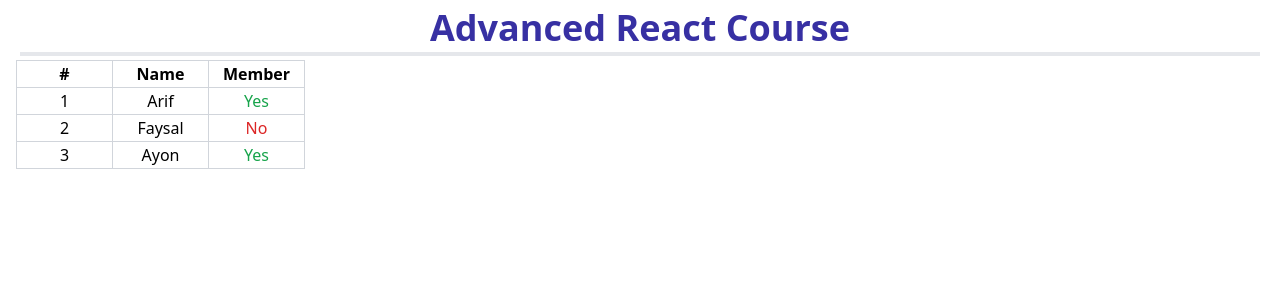
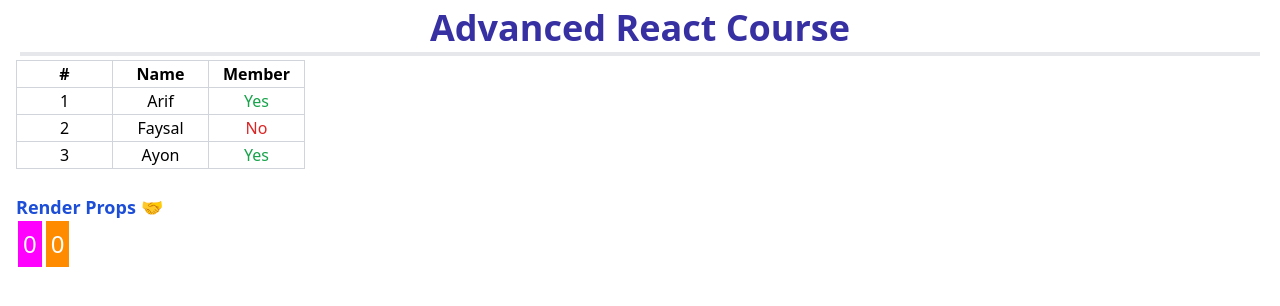
Before and after one commit to BlackKnightZERO/Advanced-React-Course, a React (Create React App) app: page / in a window 1280 px wide. Shown: the top 306 px of the page. Built offline with nearby package versions, Linux system fonts and the light colour scheme.

Commit message:
important ***

```diff
--- a/src/App.js
+++ b/src/App.js
@@ -1,5 +1,10 @@
 import Table from './components/class/Fragment/Table';
 import Label from './components/class/Label';
+import MouseTracker from './components/class/RenderProps/MouseTracker/MouseTracker';
+import RenderProps from './components/class/RenderProps/MouseTracker/RenderProps';
+import WrapperRenderProp from './components/mixed/RenderProps/codeCreativeYt/WrapperRenderProp';
+import Counter1 from './components/mixed/RenderProps/codeCreativeYt/Counter1';
+import Counter2 from './components/mixed/RenderProps/codeCreativeYt/Counter2';
 
 function App() {
 
@@ -10,6 +15,20 @@ function App() {
         <div>
           <Table/>
         </div>
+        <div>
+          {/* <MouseTracker /> */}
+          {/* <RenderProps /> */}
+        </div>
+        <br />
+        <div>
+          <h2 className="text-lg text-blue-700 font-semibold">Render Props &#129309;</h2>
+          <WrapperRenderProp render={ (count, incCount) => {
+            return <Counter1 count={count} incCount={incCount} />
+          } } />
+          <WrapperRenderProp render={ (count, incCount) => {
+            return <Counter2 count={count} incCount={incCount} />
+          } } />
+        </div>
       </div>
     </div>
   );
--- /dev/null
+++ b/src/components/class/RenderProps/MouseTracker/MouseFollower.js
@@ -0,0 +1,19 @@
+import { Component } from "react";
+import logoImg from '../../../../logo.svg';
+
+class MouseFollower extends Component {
+
+    constructor(props) {
+        super(props)
+    }
+
+    render() {
+        return (
+            <div className="">
+            <img src={ logoImg } alt="" style={{ width:'50px', position:'absolute', top:this.props.position.y - 195, left:this.props.position.x - 85 }} />
+            </div>
+        )
+    }
+}
+
+export default MouseFollower;
--- /dev/null
+++ b/src/components/class/RenderProps/MouseTracker/MouseTracker.js
@@ -0,0 +1,39 @@
+import { Component } from "react";
+import MouseFollower from "./MouseFollower";
+
+class MouseTracker extends Component {
+    constructor(props) {
+        super(props)
+        this.state = {
+            x: 0,
+            y: 0
+        }
+    }
+
+    handleMouseMove = (e) => {
+        this.setState((prevValue) => {
+            return {
+                ...prevValue,
+                x: e.clientX,
+                y: e.clientY,
+            }
+        })
+    }
+
+    render() {
+        return (
+            <div style={{ width:'50vw', height:'50vh', background:'#e9e9e9', position: 'relative' }}
+            onMouseMove={this.handleMouseMove}
+            >
+                <div style={{ position: 'absolute', top: '50%', left: '50%', transform: 'translate(-50%, -50%)' }}>X={this.state.x}, Y ={this.state.y}</div>
+
+                {/* <MouseFollower position={this.state} /> */}
+
+                { this.props.render(this.state) }
+            </div>
+        )
+    }
+
+}
+
+export default MouseTracker;
--- /dev/null
+++ b/src/components/class/RenderProps/MouseTracker/RenderProps.js
@@ -0,0 +1,41 @@
+import { Component } from "react";
+import MouseTracker from "./MouseTracker";
+import logoImg from '../../../../logo.svg';
+
+class RenderProps extends Component {
+
+    selfFunction = (src) => {
+        return (
+            <img src={ logoImg } alt=""
+                        style={{    width:'50px', position:'absolute',
+                                    top:src.y - 171,
+                                    left:src.x - 106,
+                              }}
+                    />
+        )
+    }
+
+    render() {
+        return (
+            <>
+            <MouseTracker render={ this.selfFunction } />
+
+
+            {/* <MouseTracker
+                render={ (src) => (
+                    <img src={ logoImg } alt=""
+                        style={{    width:'50px', position:'absolute',
+                                    top:src.y - 195,
+                                    left:src.x - 85
+                              }}
+                    />
+                )}
+            /> */}
+
+
+            </>
+        )
+    }
+}
+
+export default RenderProps;
--- /dev/null
+++ b/src/components/mixed/RenderProps/codeCreativeYt/Counter1.js
@@ -0,0 +1,16 @@
+const Counter1 = (props) => {
+    return (
+        <>
+        <button onClick={ props.incCount }
+            style={{
+                padding: '5px',
+                margin:'0px 2px',
+                color:'white',
+                background:'magenta ',
+                fontSize:'1.5em'
+            }}>{ props.count }</button>
+        </>
+    )
+}
+
+export default Counter1;
--- /dev/null
+++ b/src/components/mixed/RenderProps/codeCreativeYt/Counter2.js
@@ -0,0 +1,16 @@
+const Counter2 = (props) => {
+    return (
+        <>
+        <button onClick={ props.incCount }
+            style={{
+                    padding: '5px',
+                    margin:'0px 2px',
+                    color:'white',
+                    background:'darkOrange ',
+                    fontSize:'1.5em'
+                }}>{ props.count }</button>
+        </>
+    )
+}
+
+export default Counter2;
--- /dev/null
+++ b/src/components/mixed/RenderProps/codeCreativeYt/WrapperRenderProp.js
@@ -0,0 +1,31 @@
+import { Component } from "react";
+
+class WrapperRenderProp extends Component {
+
+    constructor(props) {
+        super(props)
+        this.state = {
+            count : 0
+        }
+    }
+
+    incCount = () => {
+        this.setState((prevValue) => {
+            return {
+                ...prevValue,
+                count: this.state.count + 1
+            }
+        })
+    }
+
+    render() {
+        return (
+            <>
+            { this.props.render(this.state.count, this.incCount) }
+            </>
+        )
+    }
+
+}
+
+export default WrapperRenderProp;
```
